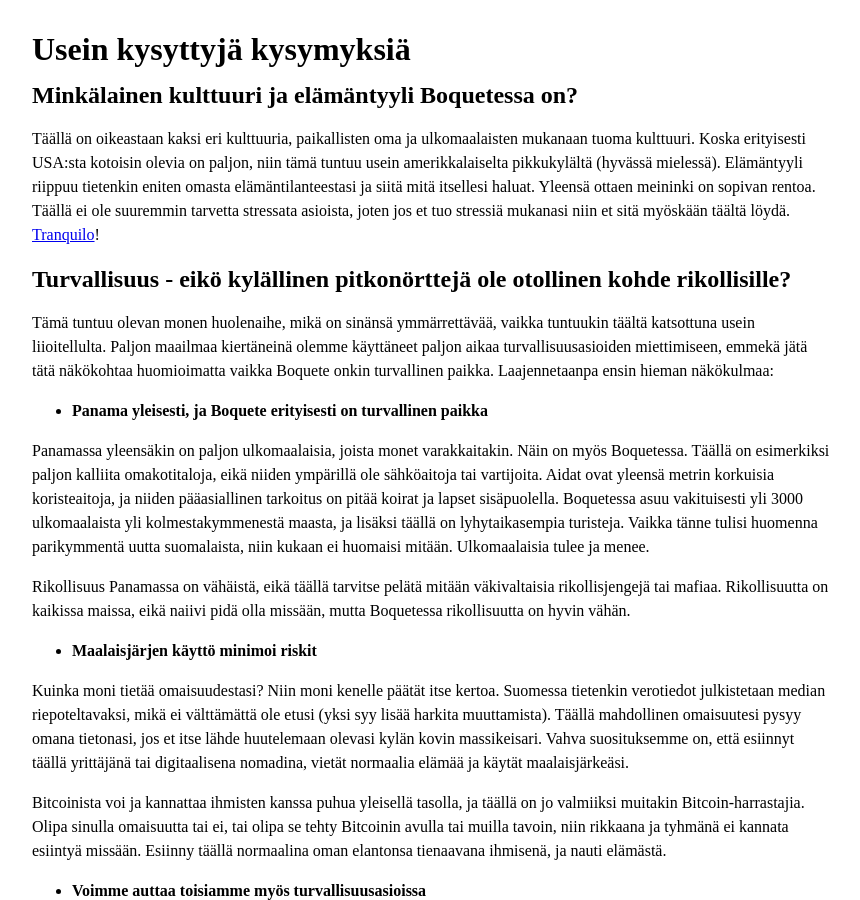
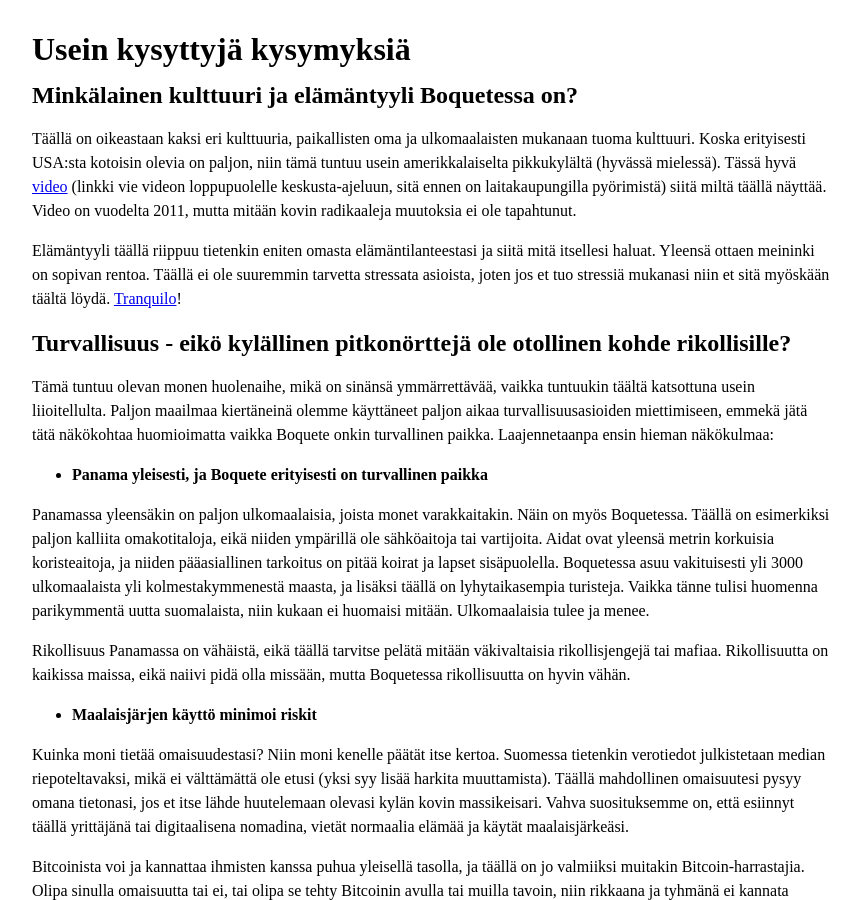
Before and after one commit to pitkonaarinparatiisi/pitkonaarinparatiisi.github.io, a Jekyll site: the page built from UseinKysytytKysymykset.md, in a window 1280 px wide and 900 px high. Shown: the whole window, without its empty margins (208-1068 px from the left). Built offline with Jekyll 4.4.1, drawn with Linux system fonts in a browser that asks for light colours; our own code applies the rules of GitHub Pages for plain Markdown files.

Commit message:
Update UseinKysytytKysymykset.md

```diff
--- a/UseinKysytytKysymykset.md
+++ b/UseinKysytytKysymykset.md
@@ -2,7 +2,9 @@
 
 ## Minkälainen kulttuuri ja elämäntyyli Boquetessa on?
 
-Täällä on oikeastaan kaksi eri kulttuuria, paikallisten oma ja ulkomaalaisten mukanaan tuoma kulttuuri. Koska erityisesti USA:sta kotoisin olevia on paljon, niin tämä tuntuu usein amerikkalaiselta pikkukylältä (hyvässä mielessä). Elämäntyyli riippuu tietenkin eniten omasta elämäntilanteestasi ja siitä mitä itsellesi haluat. Yleensä ottaen meininki on sopivan rentoa. Täällä ei ole suuremmin tarvetta stressata asioista, joten jos et tuo stressiä mukanasi niin et sitä myöskään täältä löydä. [Tranquilo](http://www.spanishdict.com/translate/tranquilo)!
+Täällä on oikeastaan kaksi eri kulttuuria, paikallisten oma ja ulkomaalaisten mukanaan tuoma kulttuuri. Koska erityisesti USA:sta kotoisin olevia on paljon, niin tämä tuntuu usein amerikkalaiselta pikkukylältä (hyvässä mielessä). Tässä hyvä [video](https://youtu.be/MS9jd3REekU?t=845) (linkki vie videon loppupuolelle keskusta-ajeluun, sitä ennen on laitakaupungilla pyörimistä) siitä miltä täällä näyttää. Video on vuodelta 2011, mutta mitään kovin radikaaleja muutoksia ei ole tapahtunut.
+
+Elämäntyyli täällä riippuu tietenkin eniten omasta elämäntilanteestasi ja siitä mitä itsellesi haluat. Yleensä ottaen meininki on sopivan rentoa. Täällä ei ole suuremmin tarvetta stressata asioista, joten jos et tuo stressiä mukanasi niin et sitä myöskään täältä löydä. [Tranquilo](http://www.spanishdict.com/translate/tranquilo)!
 
 ## Turvallisuus - eikö kylällinen pitkonörttejä ole otollinen kohde rikollisille?
 
```
